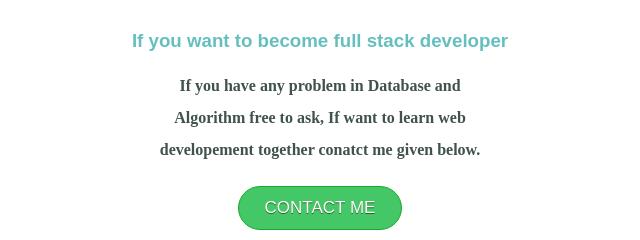
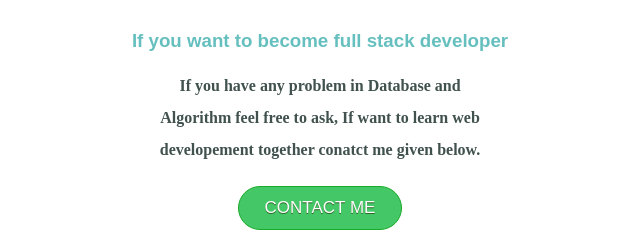
Before and after one commit to anandraj007/personal-site, a plain HTML site: page index.html in a window 1280 px wide. Shown: the part 2099-2339 px from the top of the page, 320-960 px from the left. Drawn offline with Linux system fonts and the light colour scheme.

Commit message:
Update index.html

```diff
--- a/index.html
+++ b/index.html
@@ -39,7 +39,7 @@
       <div class="contact-me">
         <h2>Get In Touch</h2>
         <h3 class="h31">If you want to become full stack developer</h3>
-        <p class="contact">If you have any problem in Database and Algorithm free to ask, If want to learn web developement together conatct me given below.</p>
+        <p class="contact">If you have any problem in Database and Algorithm feel free to ask, If want to learn web developement together conatct me given below.</p>
         <a class="myButton" href="mailto:ananduiitp07@gmail.com">CONTACT ME</a>
       </div>
     </div>
```
